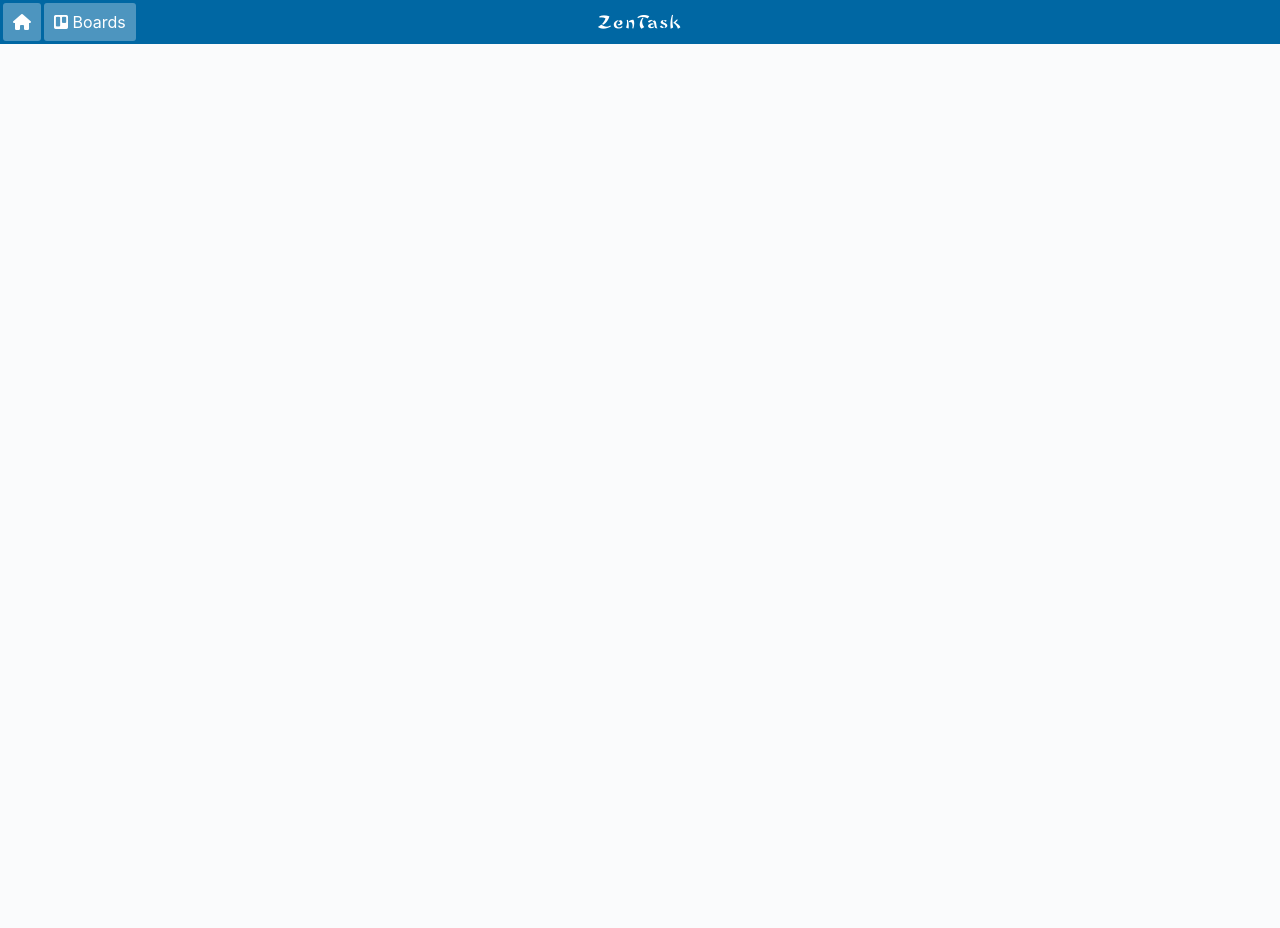
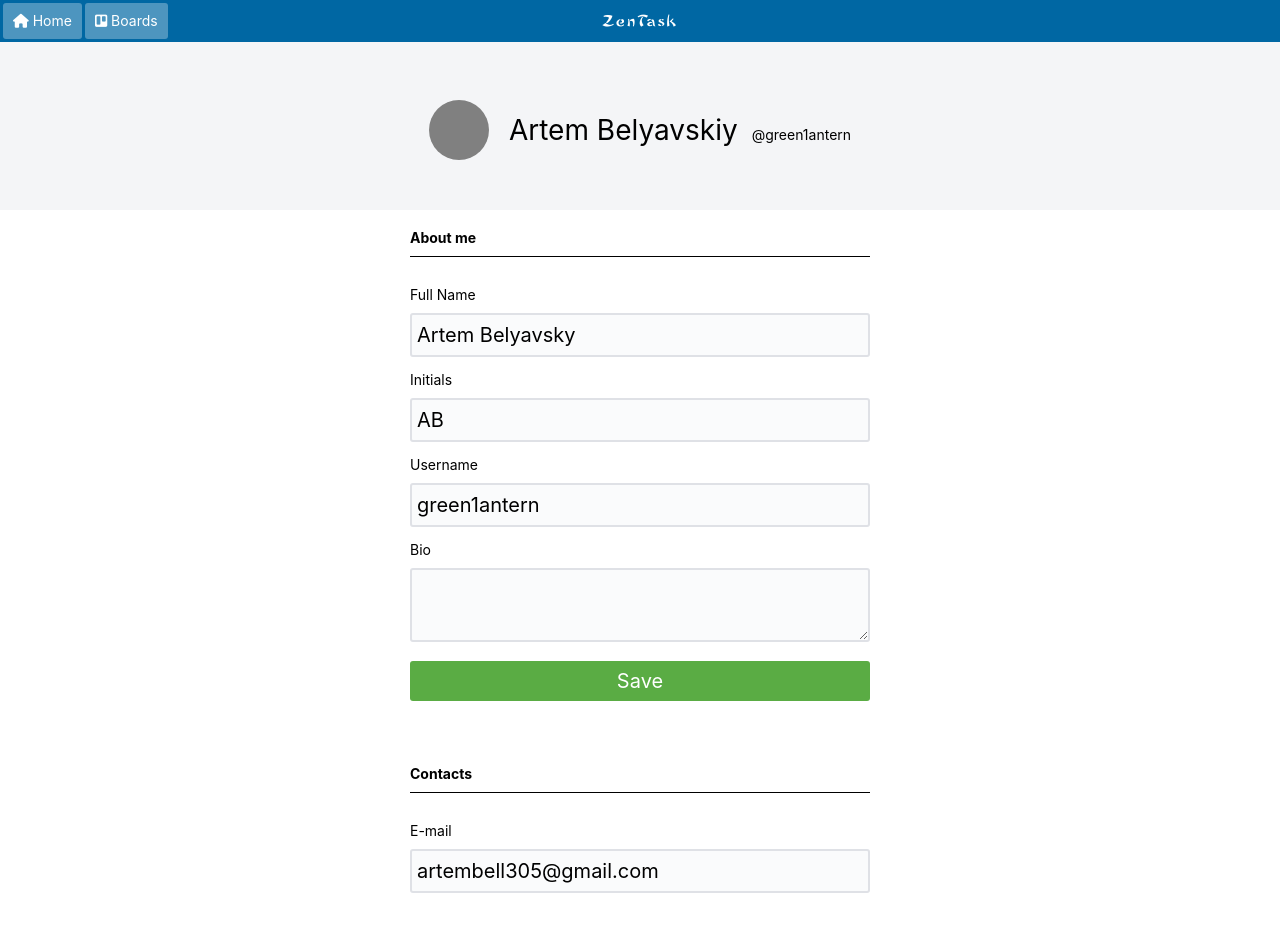
Before and after one commit to artembell/trello-clone, a website: page frontend/assets/pages/profile.html in a window 1280 px wide. Before the commit the page ends 800 px from the top, so only its background shows below. Drawn offline with nearby package versions, Linux system fonts and the light colour scheme; files that its build step writes are made by us from their sources.

Commit message:
feat: profile

```diff
--- a/frontend/assets/pages/profile.html
+++ b/frontend/assets/pages/profile.html
@@ -1,18 +1,17 @@
 <!DOCTYPE html>
 <html lang="en">
 	<head>
-    <meta charset="UTF-8">
-    <meta name="viewport" content="width=device-width, initial-scale=1.0">
+		<meta charset="UTF-8" />
+		<meta name="viewport" content="width=device-width, initial-scale=1.0" />
 		<title>Document</title>
 
-    <link rel="stylesheet" href="../styles/profile.css">
+		<link rel="stylesheet" href="../styles/profile.css" />
 		<script
 			src="https://kit.fontawesome.com/7af8546ce5.js"
 			crossorigin="anonymous"
 		></script>
 	</head>
 	<body>
-
 		<header class="header">
 			<nav class="nav header-nav">
 				<ul class="nav__list nav-menu header-main">
@@ -22,6 +21,7 @@
 							class="nav-menu__link header-main-nav__link header__link"
 						>
 							<i class="fas fa-home"></i>
+							<span class="link-hidden-text">Home</span>
 						</a>
 					</li>
 					<li class="nav-menu__item header-main-nav__item">
@@ -42,5 +42,78 @@
 			</nav>
 		</header>
 
+		<main class="profile-page">
+			<div class="short-user">
+				<div class="short-user__avatar"></div>
+				<div class="short-user__names">
+					<span class="short-user__displayname"
+						>Artem Belyavskiy</span
+					>
+					<span class="short-user__username">@green1antern</span>
+				</div>
+			</div>
+
+			<div class="settings-wrapper">
+				<div class="settings container">
+					<div class="section about settings__section">
+						<h4 class="section__title">About me</h4>
+
+						<div class="section__content">
+							<form class="user-form about__form" action="">
+								<label for="fullname" class="about-form__label">Full Name</label>
+								<input
+									id="fullname"
+									class="user-form__input user-form__input-text about-form__input-text"
+                                    type="text"
+                                    value="Artem Belyavsky"
+                                />
+
+                                <label for="initials" class="about-form__label">Initials</label>
+								<input
+									id="initials"
+									class="user-form__input user-form__input-text about-form__input-text"
+                                    type="text"
+                                    value="AB"
+                                />
+
+                                <label for="username" class="about-form__label">Username</label>
+								<input
+									id="username"
+									class="user-form__input user-form__input-text about-form__input-text"
+                                    type="text"
+                                    value="green1antern"
+                                />
+
+                                <label for="bio" class="about-form__label">Bio</label>
+								<textarea
+									id="bio"
+									class="user-form__input user-form__textarea about-form__input-text"
+                                    type="text"
+                                    value="Artem Belyavsky"></textarea>
+
+                                <label for="submit" class="user-form__label user-form__label_hidden">Submit</label>
+                                <input id="submit" class="user-form__input user-form__input-button" type="submit" value="Save"/>
+							</form>
+						</div>
+                    </div>
+
+                    <div class="section contacts settings__section">
+						<h4 class="section__title">Contacts</h4>
+
+						<div class="section__content">
+							<form class="user-form about__form" action="">
+								<label for="email" class="about-form__label">E-mail</label>
+								<input
+									id="email"
+									class="user-form__input user-form__input-text about-form__input-text"
+                                    type="text"
+                                    value="artembell305@gmail.com"
+                                />
+							</form>
+						</div>
+					</div>
+				</div>
+			</div>
+		</main>
 	</body>
 </html>
--- a/frontend/styles/profile.scss
+++ b/frontend/styles/profile.scss
@@ -1,2 +1,87 @@
-@import 'secondary/header.scss';
-@import 'secondary/main.scss';
+@import 'secondary/header';
+@import 'secondary/main';
+@import 'secondary/form';
+
+
+.profile-page {
+    padding-top: 100px;
+    background: #F4F5F7;
+
+}
+
+.short-user {
+    display: flex;
+    justify-content: center;
+    text-align: center;
+    align-items: center;
+
+    padding: 0 10px 40px;
+
+    &__avatar {
+        flex: 0 0 auto;
+        width: 60px;
+        height: 60px;
+        margin-right: 20px;
+
+        border-radius: 50%;
+        background: gray;
+    }
+
+    &__displayname {
+        font-size: 2em;
+        margin-right: 10px;
+    }
+}
+
+.settings-wrapper {
+    background: white;
+}
+
+.container {
+    max-width: 500px;
+    // margin: auto;
+    padding: 10px;
+    margin: 10px auto;
+}
+
+.settings {
+
+    &__section {
+        margin-bottom: 30px;
+
+
+        &:last-child {
+            margin-bottom: 0;
+        }
+
+
+    }
+}
+
+.section {
+    padding: 10px;
+    margin-bottom: 30px;
+
+    &__title {
+        margin-bottom: 10px;
+    }
+    &__content {
+        padding-top: 30px;
+        border-top: 1px solid black;
+    }
+
+    &:last-child {
+        margin-bottom: 0;
+    }
+
+}
+
+.about-form{
+    &__label {
+        display: inline-block;
+        margin-bottom: 10px;
+    }
+    // &__input-text {
+
+    // }
+}
--- a/frontend/styles/secondary/form.scss
+++ b/frontend/styles/secondary/form.scss
@@ -1,11 +1,16 @@
 .user-form {
     border-radius: 5px;
-    padding: 40px 40px;
     background: white;
 
     &__title {
         text-align: center;
         margin-bottom: 35px;
+    }
+
+    &__label {
+        &_hidden {
+            display: none;
+        }
     }
 
     &__input {
@@ -17,6 +22,8 @@
         line-height: 1.5em;
         font-size: 20px;
         transition: all .2s ease-in-out;
+
+
     }
 
     &__input-text {
@@ -39,13 +46,24 @@
         }
     }
 
+    &__textarea {
+        padding: 5px 5px;
+        background: #FAFBFC;
+        border: 2px solid #DFE1E6;
+        resize: vertical;
+        &:focus {
+            background: #E8F0FE;
+            border: 2px solid #4c9aff;
+        }
+    }
+
     // .user-form__label {
     //     &_hidden {
     //         display: none;
     //     }
     // }
 
-    @media screen and (min-width: 600px) {
-        box-shadow: rgba(0, 0, 0, .1) 0 0 10px
-    }
+    // @media screen and (min-width: 600px) {
+    //     box-shadow: rgba(0, 0, 0, .1) 0 0 10px
+    // }
 }
--- a/frontend/styles/secondary/header.scss
+++ b/frontend/styles/secondary/header.scss
@@ -62,7 +62,8 @@
 }
 
 @media screen and (max-width: 600px) {
-    .hidden-text {
-        display: none;
-    }
+    // TODO: fix a18y
+    // .hidden-text {
+    //     display: none;
+    // }
 }
--- a/frontend/styles/secondary/main.scss
+++ b/frontend/styles/secondary/main.scss
@@ -20,7 +20,7 @@ html {
 body {
 	position: relative;
 	color: black;
-	font-size: 1em;
+	font-size: 14px;
 	font-family: -apple-system, BlinkMacSystemFont, Segoe UI, Roboto, Noto Sans,
 		Ubuntu, Droid Sans, Helvetica Neue, sans-serif;
 	height: 100vh;
@@ -56,6 +56,10 @@ h4 {
 	font-size: 1em;
 }
 
+// .link-hidden-text {
+// 	display: none;
+// }
+
 .zentask {
 	// display: flex;
 
```
Also changed, not shown: frontend/assets/pages/login.html (+39 -17 lines), frontend/styles/board.scss (+2 -5 lines), frontend/styles/login.scss (+8 -0 lines). Lines whose indentation alone changed are shown as unchanged.
